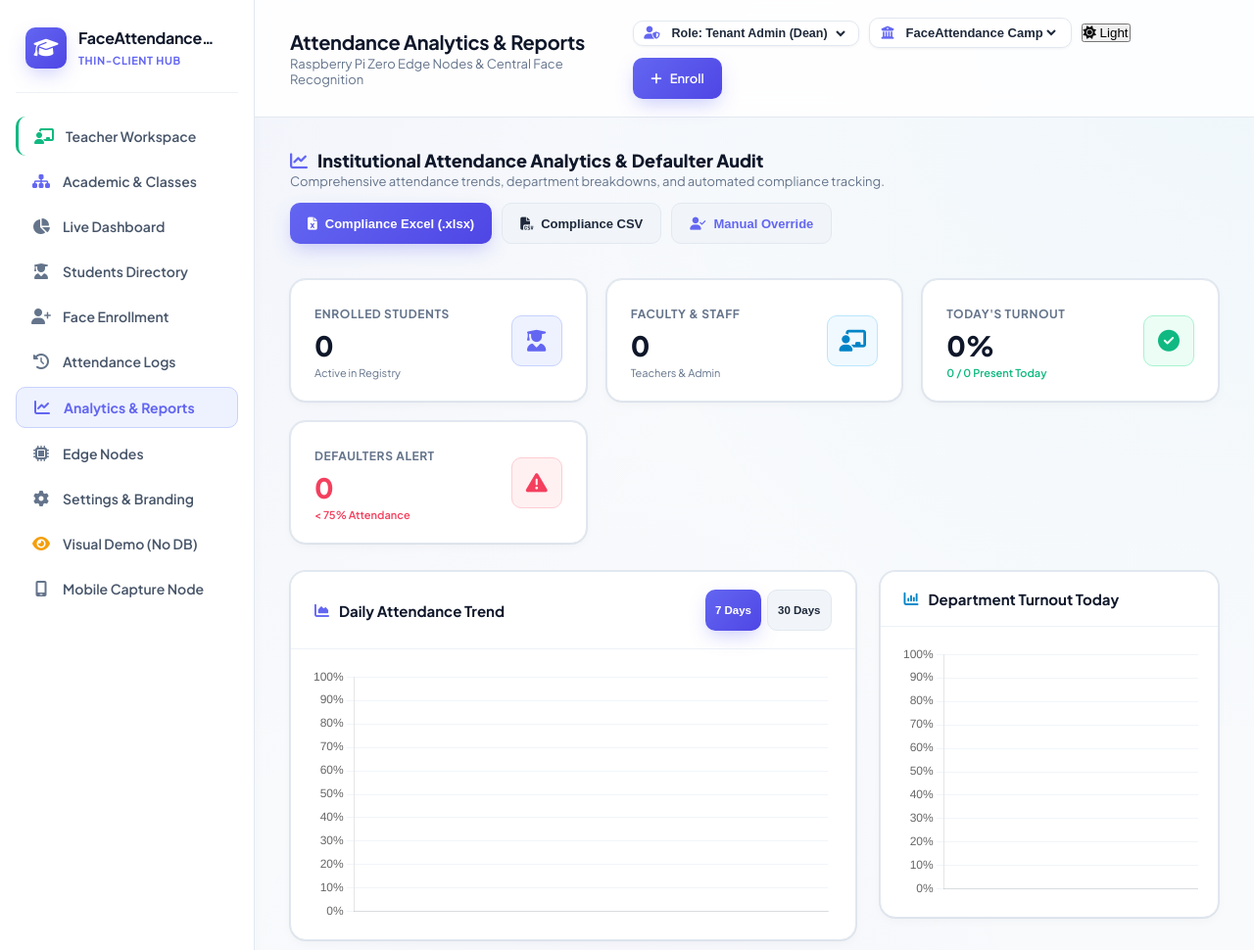
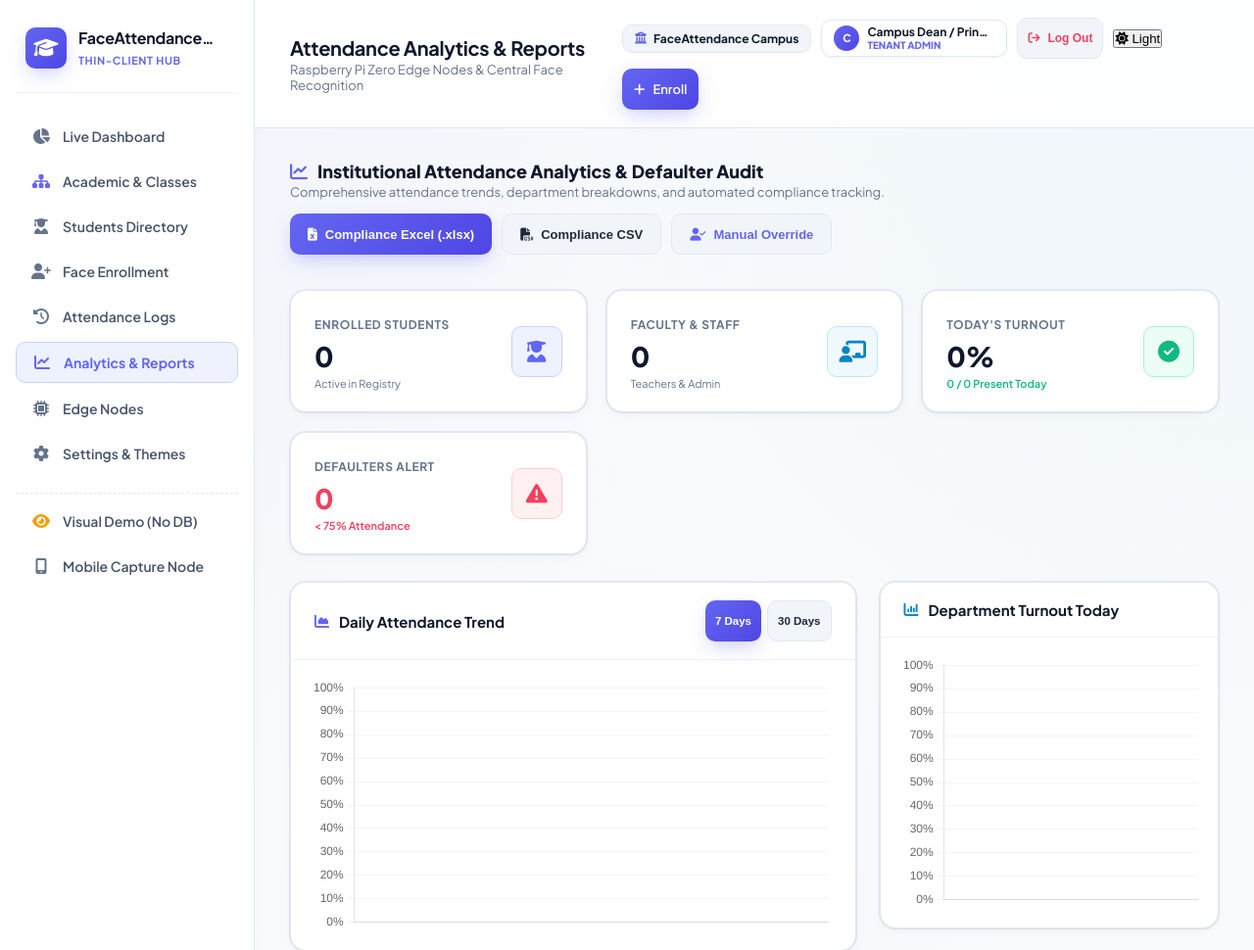
Before and after one commit to prof-capatel/prof-capatel, a FastAPI app: page /analytics in a window 1280 px wide. Shown: the top 970 px of the page at 98% size. Run offline with FastAPI, Linux system fonts and the light colour scheme; data that the repository does not hold is empty.

Commit message:
fix: enforce strict tenant binding per user role, remove dev switcher from UI, and filter navigation menus strictly per role

```diff
--- a/src/server/templates/base.html
+++ b/src/server/templates/base.html
@@ -60,42 +60,24 @@
         </div>
 
         <ul class="nav-list">
-            <!-- Super Admin Link -->
-            {% if not current_user or current_user.role == 'SUPER_ADMIN' %}
+            <!-- 1. SUPER ADMIN MENU -->
+            {% if current_user and current_user.role == 'SUPER_ADMIN' %}
             <li>
                 <a href="/super-admin" class="nav-link {% if active_page == 'super-admin' %}active{% endif %}" onclick="closeMobileMenu()" style="border-left: 3px solid #f59e0b;">
                     <i class="fa-solid fa-crown" style="color: #f59e0b;"></i>
                     <span>Super Admin Plane</span>
                 </a>
             </li>
-            {% endif %}
-
-            <!-- Teacher Workspace -->
-            {% if not current_user or current_user.role in ['TEACHER', 'TENANT_ADMIN', 'SUPER_ADMIN'] %}
             <li>
-                <a href="/teacher-portal" class="nav-link {% if active_page == 'teacher-portal' %}active{% endif %}" onclick="closeMobileMenu()" style="border-left: 3px solid #10b981;">
-                    <i class="fa-solid fa-chalkboard-user" style="color: #10b981;"></i>
-                    <span>Teacher Workspace</span>
+                <a href="/" class="nav-link {% if active_page == 'dashboard' %}active{% endif %}" onclick="closeMobileMenu()">
+                    <i class="fa-solid fa-chart-pie"></i>
+                    <span>Live Dashboard</span>
                 </a>
             </li>
-            {% endif %}
-
-            <!-- Academic & Progression Management (Tenant Admin) -->
-            {% if not current_user or current_user.role in ['TENANT_ADMIN', 'SUPER_ADMIN'] %}
             <li>
                 <a href="/academic-management" class="nav-link {% if active_page == 'academic' %}active{% endif %}" onclick="closeMobileMenu()">
                     <i class="fa-solid fa-sitemap" style="color: var(--accent-primary);"></i>
                     <span>Academic & Classes</span>
-                </a>
-            </li>
-            {% endif %}
-
-            <!-- Core Operational Links -->
-            {% if not current_user or current_user.role in ['TENANT_ADMIN', 'SUPER_ADMIN'] %}
-            <li>
-                <a href="/" class="nav-link {% if active_page == 'dashboard' %}active{% endif %}" onclick="closeMobileMenu()">
-                    <i class="fa-solid fa-chart-pie"></i>
-                    <span>Live Dashboard</span>
                 </a>
             </li>
             <li>
@@ -104,8 +86,6 @@
                     <span>Students Directory</span>
                 </a>
             </li>
-            {% endif %}
-
             <li>
                 <a href="/enroll" class="nav-link {% if active_page == 'enroll' %}active{% endif %}" onclick="closeMobileMenu()">
                     <i class="fa-solid fa-user-plus"></i>
@@ -118,8 +98,6 @@
                     <span>Attendance Logs</span>
                 </a>
             </li>
-
-            {% if not current_user or current_user.role in ['TENANT_ADMIN', 'SUPER_ADMIN'] %}
             <li>
                 <a href="/analytics" class="nav-link {% if active_page == 'analytics' %}active{% endif %}" onclick="closeMobileMenu()">
                     <i class="fa-solid fa-chart-line"></i>
@@ -138,10 +116,100 @@
                     <span>Settings & Branding</span>
                 </a>
             </li>
+
+            <!-- 2. TENANT ADMIN MENU -->
+            {% elif current_user and current_user.role == 'TENANT_ADMIN' %}
+            <li>
+                <a href="/" class="nav-link {% if active_page == 'dashboard' %}active{% endif %}" onclick="closeMobileMenu()">
+                    <i class="fa-solid fa-chart-pie"></i>
+                    <span>Live Dashboard</span>
+                </a>
+            </li>
+            <li>
+                <a href="/academic-management" class="nav-link {% if active_page == 'academic' %}active{% endif %}" onclick="closeMobileMenu()">
+                    <i class="fa-solid fa-sitemap" style="color: var(--accent-primary);"></i>
+                    <span>Academic & Classes</span>
+                </a>
+            </li>
+            <li>
+                <a href="/students" class="nav-link {% if active_page == 'students' %}active{% endif %}" onclick="closeMobileMenu()">
+                    <i class="fa-solid fa-user-graduate"></i>
+                    <span>Students Directory</span>
+                </a>
+            </li>
+            <li>
+                <a href="/enroll" class="nav-link {% if active_page == 'enroll' %}active{% endif %}" onclick="closeMobileMenu()">
+                    <i class="fa-solid fa-user-plus"></i>
+                    <span>Face Enrollment</span>
+                </a>
+            </li>
+            <li>
+                <a href="/logs" class="nav-link {% if active_page == 'logs' %}active{% endif %}" onclick="closeMobileMenu()">
+                    <i class="fa-solid fa-clock-rotate-left"></i>
+                    <span>Attendance Logs</span>
+                </a>
+            </li>
+            <li>
+                <a href="/analytics" class="nav-link {% if active_page == 'analytics' %}active{% endif %}" onclick="closeMobileMenu()">
+                    <i class="fa-solid fa-chart-line"></i>
+                    <span>Analytics & Reports</span>
+                </a>
+            </li>
+            <li>
+                <a href="/nodes" class="nav-link {% if active_page == 'nodes' %}active{% endif %}" onclick="closeMobileMenu()">
+                    <i class="fa-solid fa-microchip"></i>
+                    <span>Edge Nodes</span>
+                </a>
+            </li>
+            <li>
+                <a href="/settings" class="nav-link {% if active_page == 'settings' %}active{% endif %}" onclick="closeMobileMenu()">
+                    <i class="fa-solid fa-gear"></i>
+                    <span>Settings & Themes</span>
+                </a>
+            </li>
+
+            <!-- 3. TEACHER / FACULTY MENU -->
+            {% elif current_user and current_user.role == 'TEACHER' %}
+            <li>
+                <a href="/teacher-portal" class="nav-link {% if active_page == 'teacher-portal' %}active{% endif %}" onclick="closeMobileMenu()" style="border-left: 3px solid #10b981;">
+                    <i class="fa-solid fa-chalkboard-user" style="color: #10b981;"></i>
+                    <span>Teacher Workspace</span>
+                </a>
+            </li>
+            <li>
+                <a href="/enroll" class="nav-link {% if active_page == 'enroll' %}active{% endif %}" onclick="closeMobileMenu()">
+                    <i class="fa-solid fa-user-plus"></i>
+                    <span>Classroom Face Enrollment</span>
+                </a>
+            </li>
+            <li>
+                <a href="/logs" class="nav-link {% if active_page == 'logs' %}active{% endif %}" onclick="closeMobileMenu()">
+                    <i class="fa-solid fa-clock-rotate-left"></i>
+                    <span>Attendance History</span>
+                </a>
+            </li>
+
+            <!-- 4. STUDENT MENU -->
+            {% elif current_user and current_user.role == 'STUDENT' %}
+            <li>
+                <a href="/logs" class="nav-link {% if active_page == 'logs' %}active{% endif %}" onclick="closeMobileMenu()">
+                    <i class="fa-solid fa-calendar-check" style="color: var(--accent-primary);"></i>
+                    <span>My Attendance Record</span>
+                </a>
+            </li>
+
+            <!-- 5. GUEST / DEFAULT FALLBACK -->
+            {% else %}
+            <li>
+                <a href="/login" class="nav-link {% if active_page == 'login' %}active{% endif %}" onclick="closeMobileMenu()">
+                    <i class="fa-solid fa-arrow-right-to-bracket" style="color: var(--accent-primary);"></i>
+                    <span>Sign In to Portal</span>
+                </a>
+            </li>
             {% endif %}
 
-            <!-- Testing and Visual Demos -->
-            <li>
+            <!-- Edge Nodes & Visual Demos (Available across all internal testers) -->
+            <li style="margin-top: 14px; border-top: 1px dashed var(--border-color); padding-top: 8px;">
                 <a href="/face-demo" class="nav-link {% if active_page == 'demo' %}active{% endif %}" onclick="closeMobileMenu()">
                     <i class="fa-solid fa-eye" style="color: #f59e0b;"></i>
                     <span>Visual Demo (No DB)</span>
@@ -179,21 +247,11 @@
             </div>
             <div class="top-actions" style="display: flex; align-items: center; gap: 10px; flex-wrap: wrap;">
 
-                <!-- Fast Role Switcher & User Profile Capsule -->
-                <div style="display: flex; align-items: center; gap: 8px; background: var(--bg-card); padding: 4px 10px; border-radius: var(--radius-sm); border: 1.5px solid var(--border-color); box-shadow: 0 1px 3px rgba(0,0,0,0.05);">
-                    <i class="fa-solid fa-user-shield" style="color: var(--accent-primary); font-size: 13px;"></i>
-                    <select id="fastRoleSelect" onchange="switchSessionRole(this.value)" style="background: transparent; border: none; color: var(--text-primary); font-weight: 700; font-size: 12.5px; outline: none; cursor: pointer;">
-                        <option value="SUPER_ADMIN" {% if current_user and current_user.role == 'SUPER_ADMIN' %}selected{% endif %}>Role: Super Admin (Global)</option>
-                        <option value="TENANT_ADMIN" {% if not current_user or current_user.role == 'TENANT_ADMIN' %}selected{% endif %}>Role: Tenant Admin (Dean)</option>
-                        <option value="TEACHER" {% if current_user and current_user.role == 'TEACHER' %}selected{% endif %}>Role: Teacher (Faculty)</option>
-                        <option value="STUDENT" {% if current_user and current_user.role == 'STUDENT' %}selected{% endif %}>Role: Student</option>
-                    </select>
-                </div>
-
-                <!-- SaaS Multi-Tenant Switcher -->
-                <div class="tenant-switcher-box" style="display: flex; align-items: center; gap: 8px; background: var(--bg-card); padding: 6px 12px; border-radius: var(--radius-sm); border: 1.5px solid var(--border-color); box-shadow: 0 1px 3px rgba(0,0,0,0.05);">
-                    <i class="fa-solid fa-building-columns" style="color: var(--accent-primary); font-size: 13px;"></i>
-                    <select id="globalTenantSelect" class="tenant-select" onchange="switchActiveTenant(this.value)" style="background: transparent; border: none; color: var(--text-primary); font-weight: 600; font-size: 13px; outline: none; cursor: pointer; max-width: 160px;">
+                <!-- Tenant Indicator / Global Tenant Switcher for Super Admin ONLY -->
+                {% if current_user and current_user.role == 'SUPER_ADMIN' %}
+                <div class="tenant-switcher-box" style="display: flex; align-items: center; gap: 8px; background: var(--bg-card); padding: 6px 12px; border-radius: var(--radius-sm); border: 1.5px solid var(--border-color); box-shadow: 0 1px 3px rgba(0,0,0,0.05);" title="Global Tenant Switcher (Super Admin Only)">
+                    <i class="fa-solid fa-globe" style="color: #f59e0b; font-size: 13px;"></i>
+                    <select id="globalTenantSelect" class="tenant-select" onchange="switchActiveTenant(this.value)" style="background: transparent; border: none; color: var(--text-primary); font-weight: 700; font-size: 12.5px; outline: none; cursor: pointer; max-width: 170px;">
                         {% if all_tenants %}
                             {% for t in all_tenants %}
                             <option value="{{ t.id }}" {% if current_tenant and current_tenant.id == t.id %}selected{% endif %}>{{ t.name }}</option>
@@ -203,16 +261,53 @@
                         {% endif %}
                     </select>
                 </div>
+                {% else %}
+                <!-- Fixed Institutional Tenant Badge for Teachers, Admins & Students -->
+                <div style="display: flex; align-items: center; gap: 7px; background: var(--bg-subtle); padding: 6px 12px; border-radius: var(--radius-sm); border: 1px solid var(--border-color);" title="Your Enrolled Institution">
+                    <i class="fa-solid fa-building-columns" style="color: var(--accent-primary); font-size: 12px;"></i>
+                    <span style="font-weight: 700; font-size: 12px; color: var(--text-heading); max-width: 160px; white-space: nowrap; overflow: hidden; text-overflow: ellipsis;">{{ current_tenant.name if current_tenant else 'Default Campus' }}</span>
+                </div>
+                {% endif %}
+
+                <!-- User Profile Badge & Role Indicator (Fixed, cannot change) -->
+                {% if current_user %}
+                <div style="display: flex; align-items: center; gap: 8px; background: var(--bg-card); padding: 5px 12px; border-radius: var(--radius-sm); border: 1.5px solid var(--border-color); box-shadow: 0 1px 3px rgba(0,0,0,0.04);">
+                    <div style="width: 26px; height: 26px; border-radius: 50%; background: var(--accent-gradient); color: white; display: flex; align-items: center; justify-content: center; font-size: 11px; font-weight: 800;">
+                        {{ current_user.full_name[:1] }}
+                    </div>
+                    <div style="display: flex; flex-direction: column; min-width: 0;">
+                        <span style="font-weight: 700; font-size: 12px; color: var(--text-heading); line-height: 1.2; white-space: nowrap; overflow: hidden; text-overflow: ellipsis; max-width: 130px;">{{ current_user.full_name }}</span>
+                        <span style="font-size: 10px; font-weight: 800; text-transform: uppercase; color: {% if current_user.role == 'SUPER_ADMIN' %}#f59e0b{% elif current_user.role == 'TEACHER' %}#10b981{% else %}var(--accent-primary){% endif %};">
+                            {{ current_user.role.replace('_', ' ') }}
+                        </span>
+                    </div>
+                </div>
+
+                <!-- Log Out Button -->
+                <button class="btn btn-secondary" onclick="logoutUser()" title="Sign Out from {{ current_user.full_name }}" style="padding: 6px 10px; font-size: 12px; font-weight: 600; color: var(--accent-rose); border-color: var(--border-color);">
+                    <i class="fa-solid fa-arrow-right-from-bracket"></i>
+                    <span>Log Out</span>
+                </button>
+
+                {% else %}
+                <a href="/login" class="btn btn-secondary" style="padding: 7px 12px; font-size: 12.5px; font-weight: 600;">
+                    <i class="fa-solid fa-arrow-right-to-bracket"></i>
+                    <span>Sign In</span>
+                </a>
+                {% endif %}
 
                 <!-- 1-Click Theme Cycle Button -->
                 <button id="btnQuickThemeToggle" class="theme-quick-btn" onclick="cycleAppTheme()" title="Switch Visual Theme (Light / Dark / Academic)">
                     <i class="fa-solid fa-palette"></i>
                     <span id="quickThemeLabel">Theme</span>
                 </button>
-                <a href="/enroll" class="btn btn-primary">
+
+                {% if current_user and current_user.role in ['TENANT_ADMIN', 'SUPER_ADMIN', 'TEACHER'] %}
+                <a href="/enroll" class="btn btn-primary" style="padding: 7px 12px;">
                     <i class="fa-solid fa-plus"></i>
                     <span>Enroll</span>
                 </a>
+                {% endif %}
             </div>
         </header>
 
@@ -230,25 +325,13 @@
             window.location.reload();
         }
 
-        async function switchSessionRole(targetRole) {
+        async function logoutUser() {
             try {
-                const res = await fetch("/api/v1/auth/switch-role", {
-                    method: "POST",
-                    headers: { "Content-Type": "application/json" },
-                    body: JSON.stringify({ role: targetRole, tenant_id: parseInt(localStorage.getItem("active_tenant_id") || "1") })
-                });
-                const data = await res.json();
-                if (res.ok) {
-                    document.cookie = "active_role=" + targetRole + "; path=/; max-age=86400";
-                    window.location.reload();
-                } else {
-                    alert("Could not switch role: " + (data.detail || "Error"));
-                }
-            } catch (err) {
-                console.error("Role switch error:", err);
-                document.cookie = "active_role=" + targetRole + "; path=/; max-age=86400";
-                window.location.reload();
-            }
+                await fetch("/api/v1/auth/logout", { method: "POST" });
+            } catch (e) {}
+            document.cookie = "access_token=; path=/; max-age=0";
+            document.cookie = "active_role=; path=/; max-age=0";
+            window.location.href = "/login";
         }
     </script>
     {% block scripts %}{% endblock %}
--- a/src/server/templates/login.html
+++ b/src/server/templates/login.html
@@ -127,6 +127,8 @@
                             window.location.href = "/super-admin";
                         } else if (data.user.role === "TEACHER") {
                             window.location.href = "/teacher-portal";
+                        } else if (data.user.role === "STUDENT") {
+                            window.location.href = "/logs";
                         } else {
                             window.location.href = "/";
                         }
```
Also changed, not shown: src/server/routes/views_dashboard.py (+48 -29 lines).
